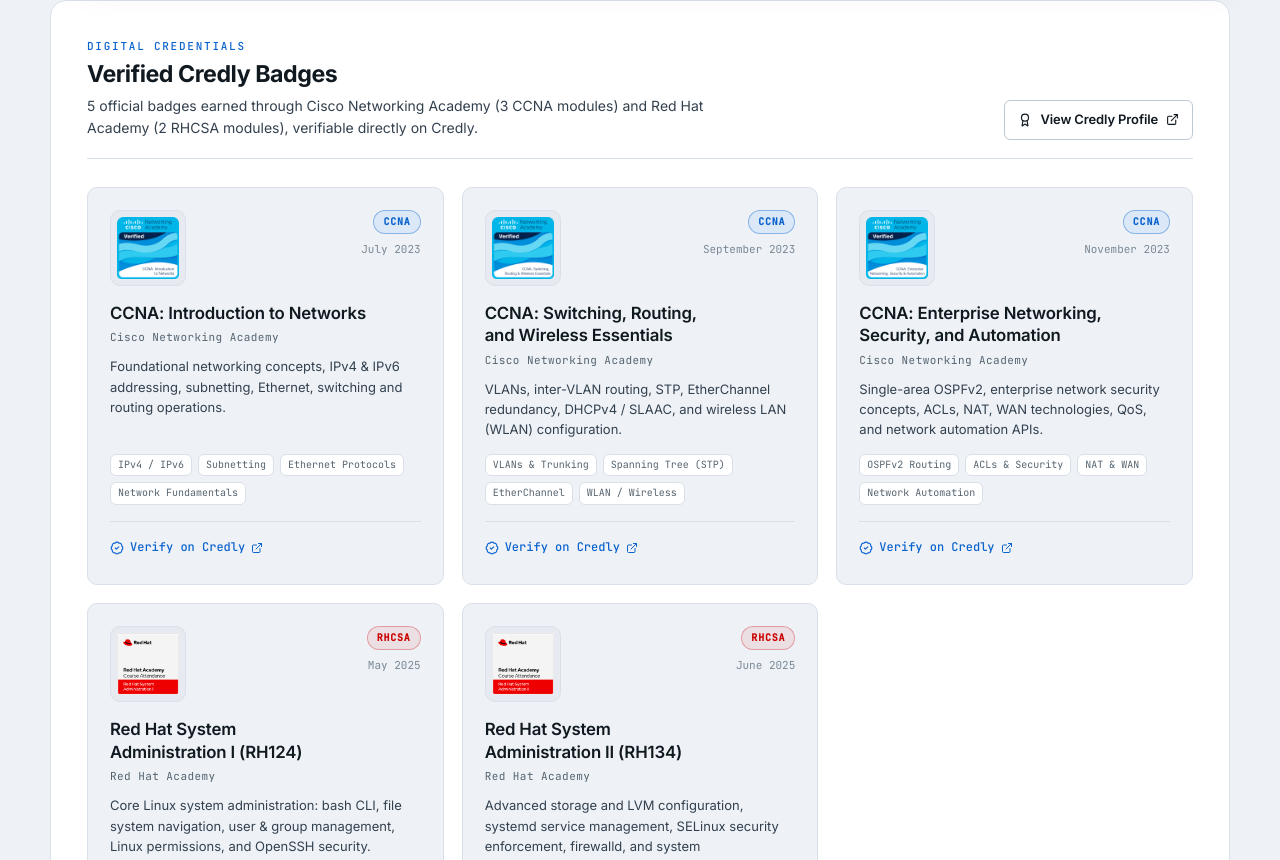
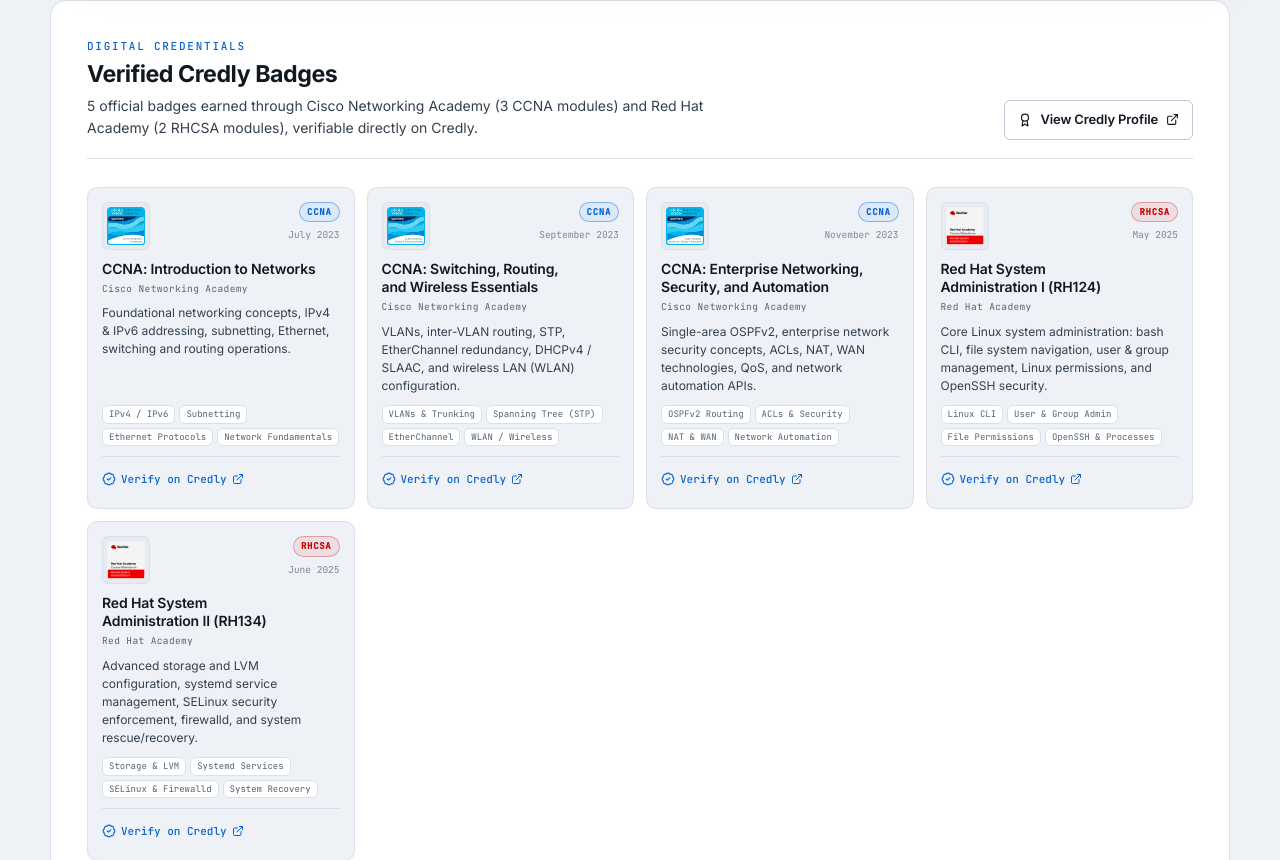
Before and after one commit to omithhasantanvir/portfolio, a Next.js app: page / in a window 1280 px wide. Shown: the part 7540-8400 px from the top of the page. Built offline with nearby package versions, Linux system fonts and the light colour scheme.

Commit message:
style: make Credly badge cards smaller and more compact

```diff
--- a/app/globals.css
+++ b/app/globals.css
@@ -1892,15 +1892,15 @@
 
 .badges-grid {
   display: grid;
-  grid-template-columns: repeat(auto-fill, minmax(310px, 1fr));
-  gap: 18px;
+  grid-template-columns: repeat(auto-fill, minmax(220px, 1fr));
+  gap: 12px;
 }
 
 .badge-card {
   display: flex;
   flex-direction: column;
   height: 100%;
-  padding: 22px;
+  padding: 14px;
   border: 1px solid var(--line);
   border-radius: var(--radius);
   background: var(--bg-soft);
@@ -1911,15 +1911,15 @@
 .badge-card:hover {
   border-color: var(--line-2);
   transform: translateY(-2px);
-  box-shadow: 0 10px 28px rgba(0, 0, 0, 0.25);
+  box-shadow: 0 8px 20px rgba(0, 0, 0, 0.2);
 }
 
 .badge-card__top {
   display: flex;
   align-items: flex-start;
   justify-content: space-between;
-  gap: 14px;
-  margin-bottom: 16px;
+  gap: 10px;
+  margin-bottom: 10px;
 }
 
 .badge-card__emblem {
@@ -1927,11 +1927,11 @@
   display: flex;
   align-items: center;
   justify-content: center;
-  width: 76px;
-  height: 76px;
+  width: 48px;
+  height: 48px;
   flex-shrink: 0;
-  padding: 6px;
-  border-radius: var(--radius);
+  padding: 4px;
+  border-radius: var(--radius-sm);
   background: var(--ghost-bg);
   border: 1px solid var(--line);
 }
@@ -1946,16 +1946,16 @@
   display: flex;
   flex-direction: column;
   align-items: flex-end;
-  gap: 6px;
+  gap: 5px;
 }
 
 .badge-card__track {
   display: inline-flex;
   align-items: center;
-  padding: 3px 9px;
+  padding: 2px 7px;
   border-radius: 100px;
   font-family: var(--font-mono);
-  font-size: 0.625rem;
+  font-size: 0.5625rem;
   font-weight: 600;
   letter-spacing: 0.08em;
   text-transform: uppercase;
@@ -1981,7 +1981,7 @@
 
 .badge-card__date {
   font-family: var(--font-mono);
-  font-size: 0.6875rem;
+  font-size: 0.59375rem;
   color: var(--muted-2);
 }
 
@@ -1992,41 +1992,41 @@
 }
 
 .badge-card__title {
-  font-size: 1.05rem;
+  font-size: 0.875rem;
   font-weight: 600;
-  line-height: 1.35;
+  line-height: 1.3;
   letter-spacing: -0.01em;
-  margin: 0 0 4px 0;
+  margin: 0 0 3px 0;
 }
 
 .badge-card__issuer {
   font-family: var(--font-mono);
-  font-size: 0.6875rem;
+  font-size: 0.59375rem;
   letter-spacing: 0.04em;
   color: var(--muted);
+  margin-bottom: 8px;
+}
+
+.badge-card__summary {
+  font-size: 0.75rem;
+  line-height: 1.5;
+  color: var(--text-2);
   margin-bottom: 10px;
 }
 
-.badge-card__summary {
-  font-size: 0.8125rem;
-  line-height: 1.55;
-  color: var(--text-2);
-  margin-bottom: 14px;
-}
-
 .badge-card__skills {
   display: flex;
   flex-wrap: wrap;
-  gap: 6px;
+  gap: 4px;
   margin-top: auto;
-  margin-bottom: 16px;
+  margin-bottom: 10px;
 }
 
 .badge-skill {
   display: inline-block;
-  padding: 2px 7px;
-  font-family: var(--font-mono);
-  font-size: 0.625rem;
+  padding: 1px 6px;
+  font-family: var(--font-mono);
+  font-size: 0.5625rem;
   border-radius: var(--radius-sm);
   background: var(--panel);
   border: 1px solid var(--line);
@@ -2034,16 +2034,16 @@
 }
 
 .badge-card__footer {
-  padding-top: 14px;
+  padding-top: 10px;
   border-top: 1px solid var(--line);
 }
 
 .badge-card__verify {
   display: inline-flex;
   align-items: center;
-  gap: 6px;
-  font-family: var(--font-mono);
-  font-size: 0.75rem;
+  gap: 5px;
+  font-family: var(--font-mono);
+  font-size: 0.6875rem;
   font-weight: 500;
   color: var(--accent);
   transition: color 0.2s var(--ease), gap 0.2s var(--ease);
@@ -2051,7 +2051,7 @@
 
 .badge-card__verify:hover {
   color: var(--accent-2);
-  gap: 8px;
+  gap: 7px;
   text-decoration: underline;
 }
 
```
